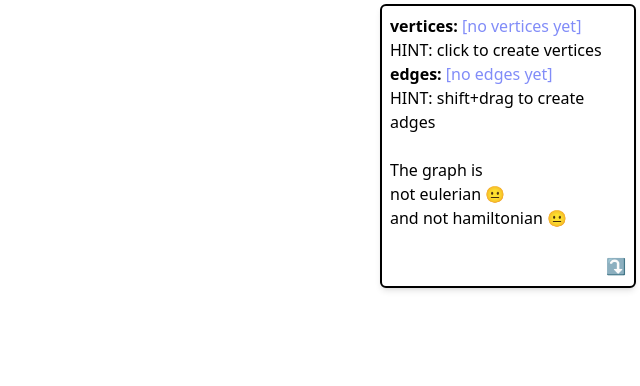
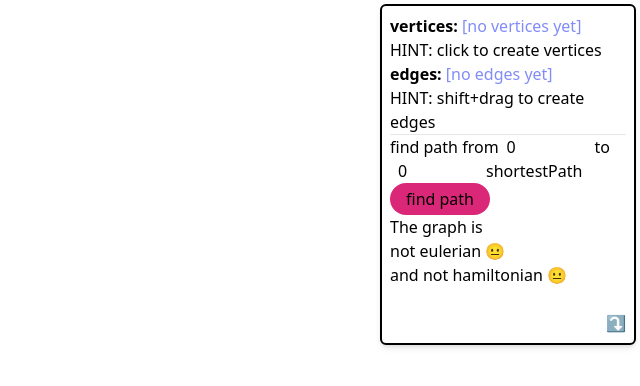
Before and after one commit to krawieck/graphstuff, a React (Vite) app: page / in a window 1280 px wide. Shown: the top 386 px of the page, without its empty margins (640-1280 px from the left). Built offline with nearby package versions, Linux system fonts and the light colour scheme.

Commit message:
pathfinding

```diff
--- a/src-tauri/tauri.conf.json
+++ b/src-tauri/tauri.conf.json
@@ -12,7 +12,7 @@
   },
   "tauri": {
     "allowlist": {
-      "all": false
+      "all": true
     },
     "bundle": {
       "active": true,
--- /dev/null
+++ b/src/math/pathfinding.ts
@@ -0,0 +1,58 @@
+import { Edge } from "../models/edge"
+import { Queue } from "../models/queue"
+import { Vertex } from "../models/vertex"
+import { toConnectedGraph } from "./utils"
+
+export function findPath(
+  vertices: Vertex[],
+  edges: Edge[],
+  root: number,
+  target: number
+): number[] | null {
+  if (root === target) return []
+  if (root < 0 || target < 0) return null
+  if (root >= vertices.length || target >= vertices.length) return null
+
+  const graph = toConnectedGraph(vertices, edges)
+
+  let visitedNodes: number[] = []
+  let visited: boolean[] = new Array(graph.length).fill(false)
+
+  let q = new Queue<number>([root])
+  visited[root] = true
+
+  let found = false
+  outsideLoop: while (!q.empty()) {
+    const check = q.dequeue()!
+
+    visitedNodes.push(check)
+
+    console.log(q)
+    for (const node of graph[check].out) {
+      if (visited[node]) continue
+
+      if (node === target) {
+        found = true
+        break outsideLoop
+      }
+      q.enqueue(node)
+      visited[node] = true
+    }
+  }
+  if (!found) return null
+
+  console.log("finding path")
+
+  // find the path
+
+  console.log(visitedNodes)
+  // return null
+  let path: number[] = [target]
+  let current = target
+  while (current !== root) {
+    current = visitedNodes.find(e => graph[current].in.includes(e))!
+    path.push(current)
+  }
+
+  return path.reverse()
+}
--- /dev/null
+++ b/src/models/queue.ts
@@ -0,0 +1,27 @@
+export class Queue<T> {
+  items: T[] = []
+
+  constructor(initial: T[] = []) {
+    this.items.push(...initial)
+  }
+
+  empty() {
+    return this.items.length === 0
+  }
+
+  dequeue() {
+    return this.items.shift()
+  }
+
+  enqueue(item: T) {
+    this.items.push(item)
+  }
+
+  first() {
+    return this.items[this.items.length - 1]
+  }
+
+  toString() {
+    return this.items.toString()
+  }
+}
--- a/src/sections/ControlPanel.tsx
+++ b/src/sections/ControlPanel.tsx
@@ -3,6 +3,7 @@ import { Button } from "../components/Button"
 import { useKeyPress } from "../hooks/useKeyHold"
 import { Eulerian } from "../math/eulerian"
 import { Hamiltonian } from "../math/hamiltonian"
+import { findPath } from "../math/pathfinding"
 import { useGraphStore } from "../state/graph"
 
 function describeEulerian(value?: Eulerian) {
@@ -46,6 +47,14 @@ export const ControlPanel: React.FC = () => {
 
   const [altLocation, setAltLocation] = useState(false)
   const shiftIsPressed = useKeyPress("Shift")
+  const [source, setSource] = useState<number>(0)
+  const [target, setTarget] = useState<number>(0)
+
+  function handleFindPath() {
+    const found = findPath(vertices, edges, source, target)
+
+    alert("the path is: " + found)
+  }
 
   function connectToItself() {
     if (selectedVert == null) return
@@ -68,7 +77,7 @@ export const ControlPanel: React.FC = () => {
     <div
       className={`${
         altLocation ? "bottom-0 object-right-bottom" : "top-0 object-right-top"
-      } right-0 fixed duration-250 transition-all bg-white float-right w-64 lg:w-1/5  shadow-md z-10 p-2 m-1 border-2 rounded-md  border-black border-solid`}
+      } right-0 overflow-scroll fixed max-h-96 duration-250 transition-all bg-white float-right w-64 lg:w-1/5  shadow-md z-10 p-2 m-1 border-2 rounded-md  border-black border-solid`}
     >
       <strong>vertices:</strong>
       {vertices.length === 0 && (
@@ -93,7 +102,7 @@ export const ControlPanel: React.FC = () => {
         <>
           <span className="text-indigo-400"> [no edges yet]</span>
           <br />
-          HINT: shift+drag to create adges
+          HINT: shift+drag to create edges
         </>
       )}
       <ul>
@@ -112,6 +121,23 @@ export const ControlPanel: React.FC = () => {
           )
         })}
       </ul>
+      <hr />
+      find path from
+      <input
+        type="number"
+        value={source}
+        className="w-24 px-2"
+        onChange={e => setSource(parseInt(e.currentTarget.value))}
+      />
+      to
+      <input
+        type="number"
+        className="w-24 px-2"
+        value={target}
+        onChange={e => setTarget(parseInt(e.currentTarget.value))}
+      />
+      shortestPath
+      <Button onClick={handleFindPath}>find path</Button>
       <br />
       The graph is
       <br />
--- a/src/sections/GraphCanvas.tsx
+++ b/src/sections/GraphCanvas.tsx
@@ -1,6 +1,6 @@
 import { KonvaEventObject } from "konva/lib/Node"
 import { useState } from "react"
-import { Arrow, Circle, Layer, Stage } from "react-konva"
+import { Arrow, Circle, Layer, Stage, Text } from "react-konva"
 import {
   CIRCLE_COLOR,
   CIRCLE_RADIUS,
@@ -149,6 +149,14 @@ export const GraphCanvas: React.FC = ({}) => {
                 onClick={e => handleVertClick(i)}
                 fill={i === selectedVert ? SELECTED_CIRCLE_COLOR : CIRCLE_COLOR}
               />
+              <Text
+                key={`text_${x}_${y}`}
+                listening={false}
+                x={x - 5}
+                y={y - 5}
+                text={i.toString()}
+                fontSize={16}
+              />
             </>
           )
         })}
--- a/src/util.ts
+++ b/src/util.ts
@@ -8,5 +8,5 @@ Array.prototype.max = function () {
 }
 
 Array.prototype.popAt = function (index) {
-  return this.splice(index, 1)
+  return this.splice(index, 1)[0]
 }
--- a/src/vite-env.d.ts
+++ b/src/vite-env.d.ts
@@ -10,5 +10,5 @@ declare interface Array<T> {
   /** Math.max of list of elements */
   max(): T
   /** pops an element at [index] and returns it */
-  popAt(index: number): void
+  popAt(index: number): T
 }
```
Also changed, not shown: 2 other files (tests, documents, lock files or other folders).
